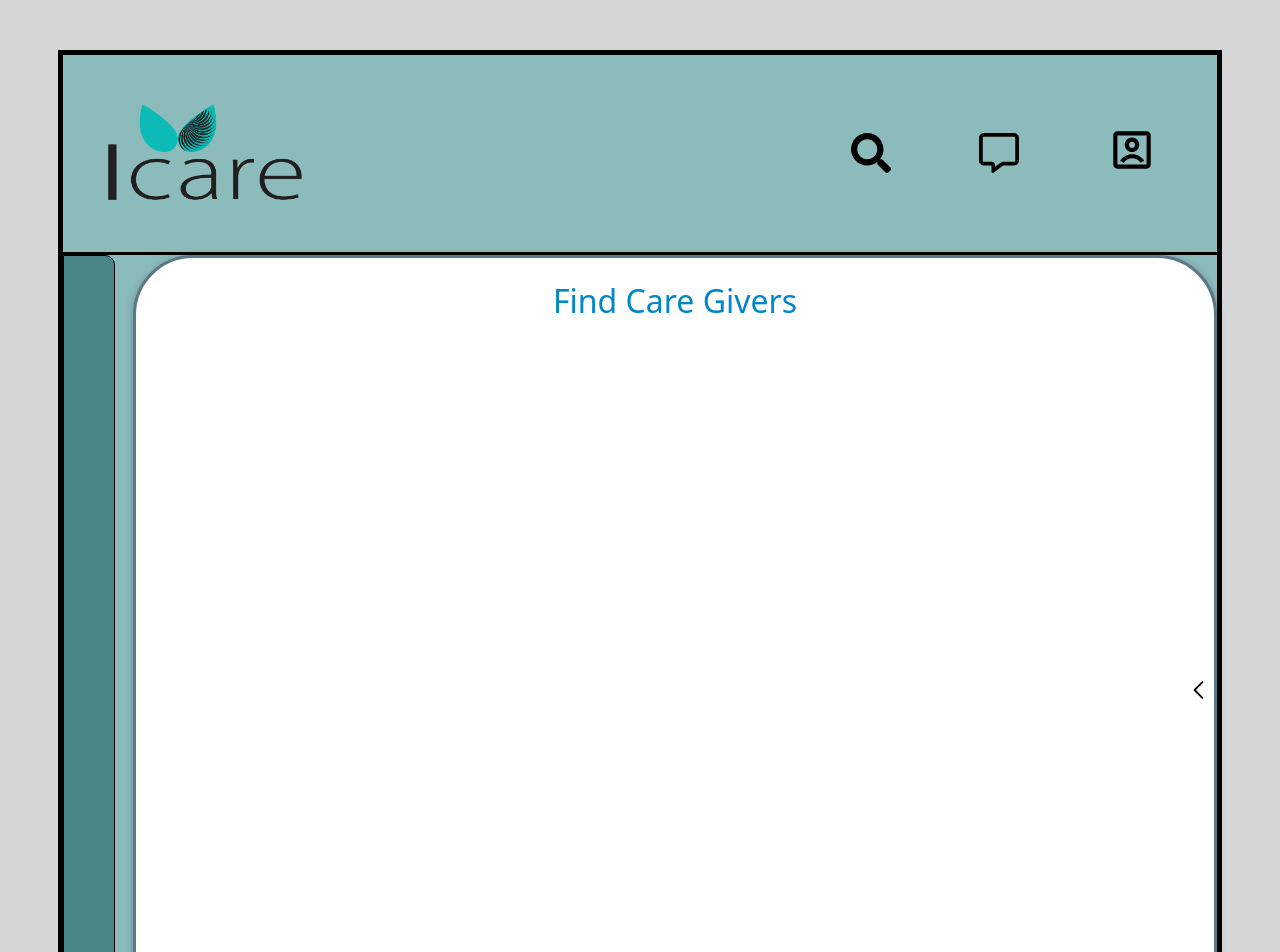
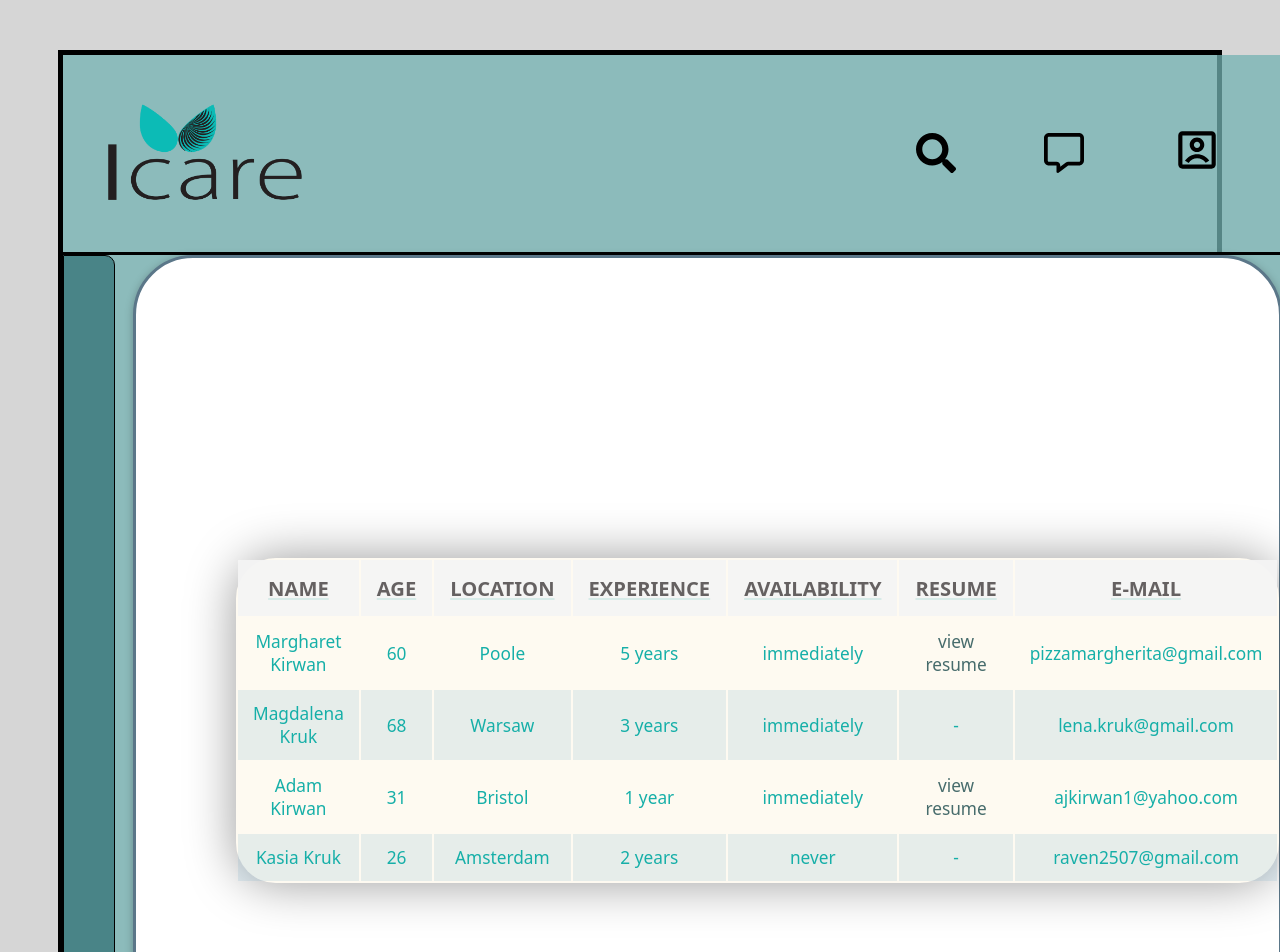
Before and after one commit to KasiaRaven26/Icare, a React (Vite) app in the folder Icare_app/: page /client/cover-letter in a window 1280 px wide. Shown: the top 952 px of the page. Built offline with nearby package versions, Linux system fonts and the light colour scheme.

Commit message:
Table (#32)
* tables

* updatedtable

* tableedited

* tabeleedited

* tablesedited

```diff
--- a/Icare_app/src/App.jsx
+++ b/Icare_app/src/App.jsx
@@ -19,6 +19,12 @@ function App() {
           <Route path="your-details" element={<YourDetails />} />
           <Route path="resume" element={<Resume />} />
         </Route>
+        <Route path="/caregiver">
+          <Route index={true} element={<ClientHomePage />}></Route>
+        <Route path="resume" element={<Resume />} />
+        </Route>
+
+
       </Routes>
     </BrowserRouter>
   );
--- a/Icare_app/src/client/Card.jsx
+++ b/Icare_app/src/client/Card.jsx
@@ -7,7 +7,7 @@ const Card = (props) => {
   return (
     <div className={styles.card}>
       <h1 className={styles.header}>
-        <a className={styles.link}>{props.children}</a>
+        <a>{props.children}</a>
       </h1>
       <div className={styles.content}>
         <div className={styles.iconDiv}>
--- a/Icare_app/src/client/ClientSideBar.jsx
+++ b/Icare_app/src/client/ClientSideBar.jsx
@@ -12,7 +12,7 @@ const ClientSideBar = ({ sideBarOpen }) => {
       {sideBarOpen && (
         <div className={styles.containerContent}>
           <a href="/client/your-details"><h3>YOUR DETAILS</h3></a>
-          <a href="/client/cover-letter"><h3>COVER LETTER</h3></a>
+          <a href="/client/cover-letter"><h3>FIND CAREGIVERS </h3></a>
           <a href="/client/your-messages"><h3>YOUR MESSAGES</h3></a>
           <a href="/client/resume"><h3>RESUME</h3></a>
 
--- /dev/null
+++ b/Icare_app/src/client/cards/FindCareGivers.css
@@ -0,0 +1,47 @@
+.styled-table {
+    border-radius: 40px;
+    border-collapse:separate;
+    margin:300px 0;
+    margin-left: 100px;
+    margin-bottom: 35px;
+    font-size: 0.9em;
+    background-color: rgba(242, 213, 141, 0.121);
+    font-family:system-ui, -apple-system, BlinkMacSystemFont, 'Segoe UI', Roboto, Oxygen, Ubuntu, Cantarell, 'Open Sans', 'Helvetica Neue', sans-serif;
+    min-width: 650px;
+    box-shadow: 0 0 50px rgba(0, 0, 0, 0.40);
+    color: #3199abc6;
+
+}
+.styled-table thead tr {
+background-color:rgba(245, 245, 245, 0.939);
+color: rgba(79, 75, 75, 0.869);
+font-weight:200;
+font-size:medium;
+text-align:center;
+font-size: 0.7em;
+font-stretch:wider;
+font-family:system-ui, -apple-system, BlinkMacSystemFont, 'Segoe UI', Roboto, Oxygen, Ubuntu, Cantarell, 'Open Sans', 'Helvetica Neue', sans-serif;
+text-decoration: underline solid rgba(175, 220, 216, 0.43);
+
+}
+
+.styled-table th {
+
+    padding: 14px 16px;
+}
+
+.styled-table td {
+    padding: 12px 15px;
+    font-size:medium;
+    font-weight: 180;
+    font-family: system-ui, -apple-system, BlinkMacSystemFont, 'Segoe UI', Roboto, Oxygen, Ubuntu, Cantarell, 'Open Sans', 'Helvetica Neue', sans-serif;
+    font-size: 0.6em;
+    color:#16afa8;
+
+
+}
+
+
+.styled-table tbody tr:nth-of-type(even) {
+    background-color: #5a9ebe25;
+}
--- a/Icare_app/src/client/cards/FindCareGivers.jsx
+++ b/Icare_app/src/client/cards/FindCareGivers.jsx
@@ -1,8 +1,63 @@
 import Card from "../Card"
+import "./FindCareGivers.css"
+
 
 const FindCareGivers = () => {
     return (
-        <Card>Find Care Givers</Card>
+        <Card>
+           <table className="styled-table">
+                 <thead>
+                    <tr>
+                        <th>NAME</th>
+                        <th>AGE</th>
+                        <th>LOCATION</th>
+                        <th>EXPERIENCE</th>
+                        <th>AVAILABILITY</th>
+                        <th>RESUME</th>
+                        <th>E-MAIL</th>
+                    </tr>
+                 </thead>
+                 <tbody>
+                    <tr>
+                        <td>Margharet Kirwan</td>
+                        <td>60</td>
+                        <td>Poole</td>
+                        <td>5 years</td>
+                        <td>immediately</td>
+                        <td> <a href= "./caregiver/resume"> view resume</a> </td>
+                        <td>pizzamargherita@gmail.com</td>
+                    </tr>
+                    <tr>
+                        <td>Magdalena Kruk</td>
+                        <td>68</td>
+                        <td>Warsaw</td>
+                        <td>3 years</td>
+                        <td>immediately</td>
+                        <td>-</td>
+                        <td>lena.kruk@gmail.com</td>
+                    </tr>
+                    <tr>
+                        <td>Adam Kirwan</td>
+                        <td>31</td>
+                        <td>Bristol</td>
+                        <td>1 year</td>
+                        <td>immediately</td>
+                        <td> <a href= "./"> view resume </a> </td>
+                        <td>ajkirwan1@yahoo.com</td>
+                    </tr>
+                     <tr>
+                        <td>Kasia Kruk</td>
+                        <td>26</td>
+                        <td>Amsterdam</td>
+                        <td>2 years</td>
+                        <td>never</td>
+                        <td>-</td>
+                        <td>raven2507@gmail.com</td>
+                    </tr>
+                 </tbody>
+             </table>
+         </Card>
+
     )
 }
 
```
